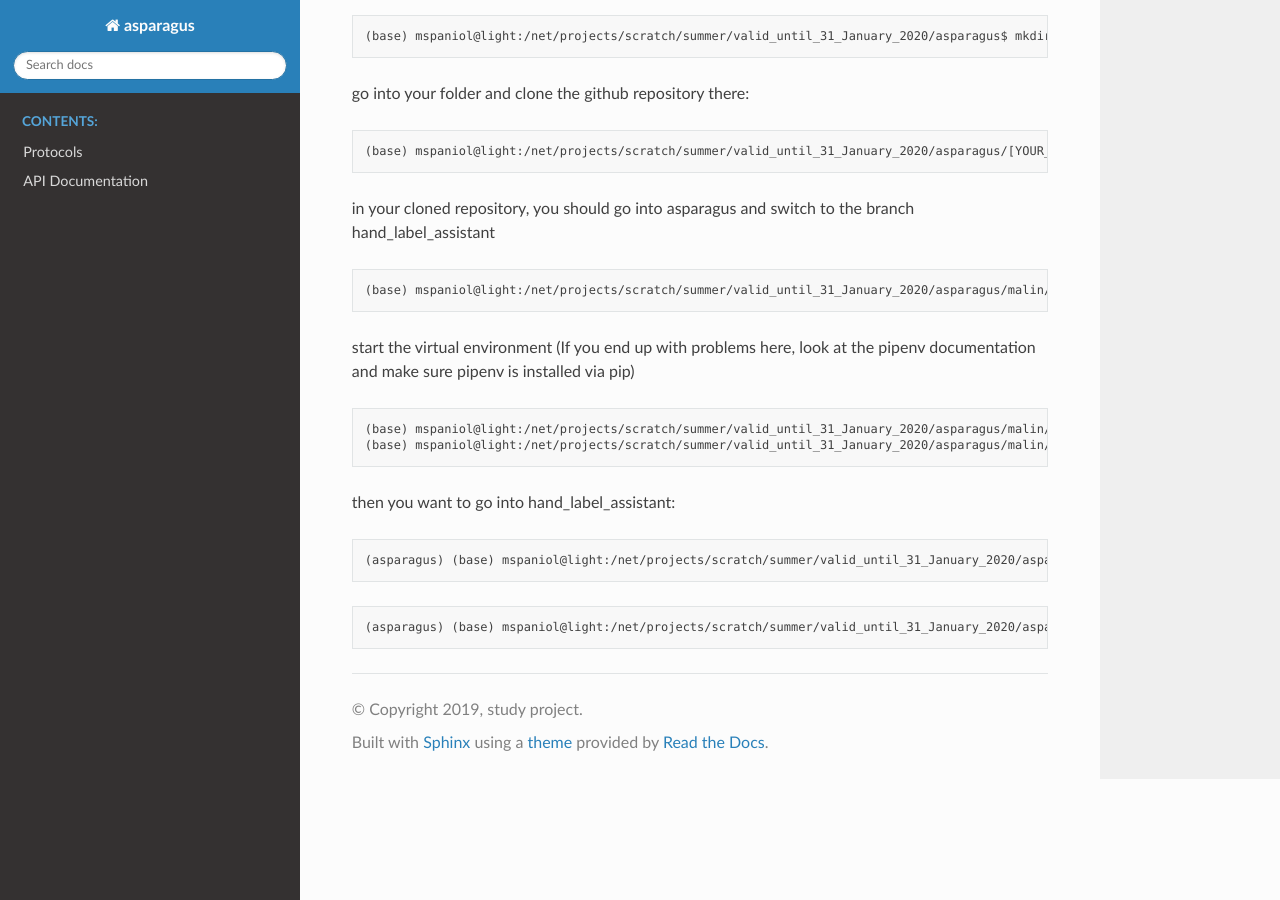
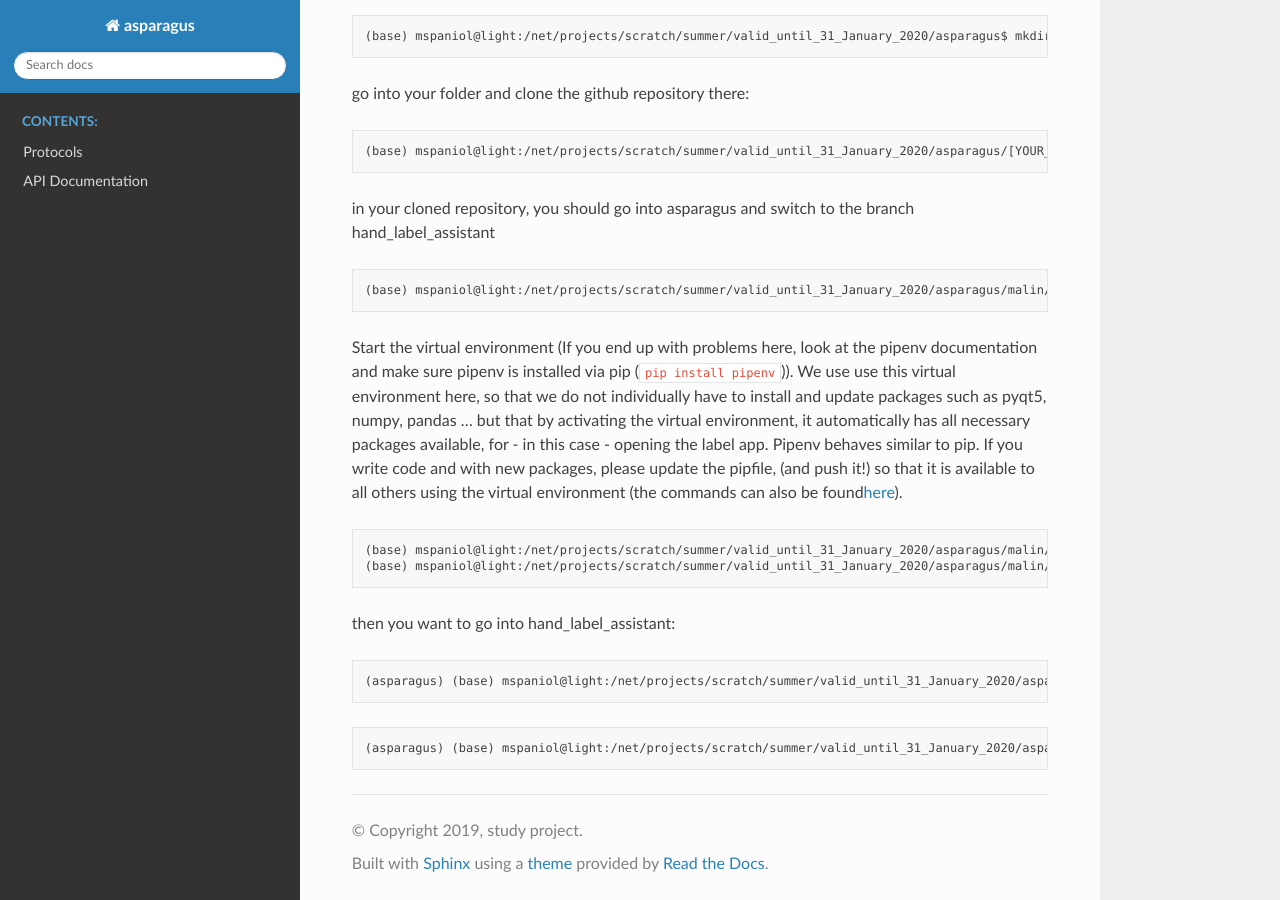
Before and after one commit to CogSciUOS/asparagus, a Sphinx documentation site: the page built from docs/run_label_app_externally.md, in a window 1280 px wide and 900 px high, scrolled down 633 px. Built offline with Sphinx 7.4.7 and the Read the Docs theme 2.0.0, drawn with Linux system fonts in a browser that asks for light colours; the version number could not be read and is left out.

Commit message:
include Richards comments

````diff
--- a/docs/run_label_app_externally.md
+++ b/docs/run_label_app_externally.md
@@ -32,7 +32,9 @@ in your cloned repository, you should go into asparagus and switch to the branch
 (base) mspaniol@light:/net/projects/scratch/summer/valid_until_31_January_2020/asparagus/malin/asparagus$ git checkout hand_label_app
 ```
 
-start the virtual environment (If you end up with problems here, look at the pipenv documentation and make sure pipenv is installed via pip)
+Start the virtual environment (If you end up with problems here, look at the pipenv documentation and make sure pipenv is installed via pip (```pip install pipenv```)).
+We use use this virtual environment here, so that we do not individually have to install and update packages such as pyqt5, numpy, pandas ... but that by activating the virtual environment, it automatically has all necessary packages available, for - in this case - opening the label app. Pipenv behaves similar to pip. If you write code and with new packages, please update the pipfile, (and push it!) so that it is available to all others using the virtual environment (the commands can also be found[here](https://medium.com/@krishnaregmi/pipenv-vs-virtualenv-vs-conda-environment-3dde3f6869ed)).
+
 ```
 (base) mspaniol@light:/net/projects/scratch/summer/valid_until_31_January_2020/asparagus/malin/asparagus$ pipenv install
 (base) mspaniol@light:/net/projects/scratch/summer/valid_until_31_January_2020/asparagus/malin/asparagus$ pipenv shell
````
